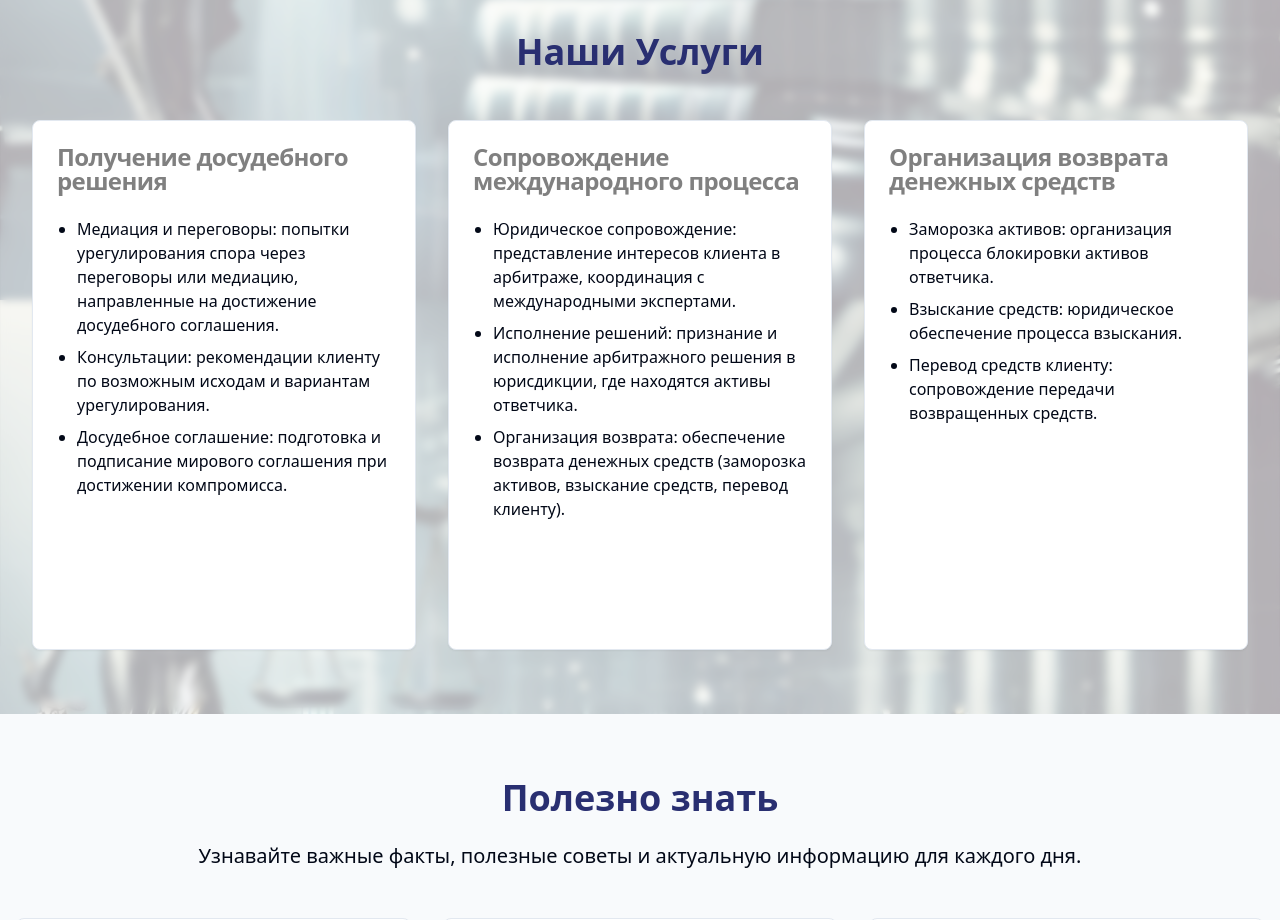
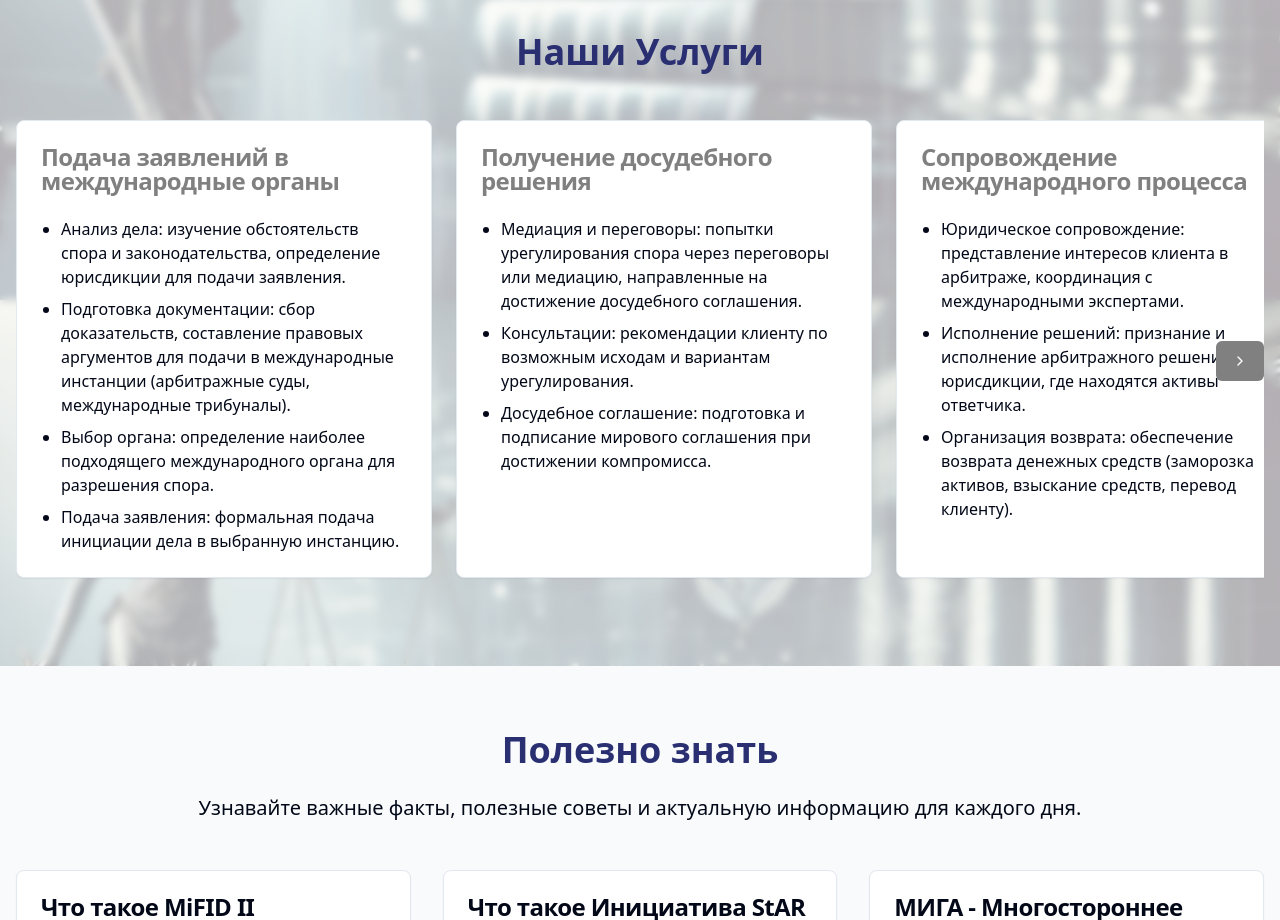
Before and after one commit to Horjoy9v/teslapp, a Next.js app: page / in a window 1280 px wide. Shown: the part 1300-2220 px from the top of the page. Built offline with nearby package versions, Linux system fonts and the light colour scheme.

Commit message:
Update Services.tsx

```diff
--- a/components/Services.tsx
+++ b/components/Services.tsx
@@ -1,19 +1,16 @@
-import { useState, useEffect } from "react";
-import { motion, useAnimation } from "framer-motion";
-import { useInView } from "react-intersection-observer";
-import { Card, CardHeader, CardTitle, CardContent } from "./ui/card";
+import { useRef, useEffect, useState } from "react"
+import { Card, CardHeader, CardTitle, CardContent } from "./ui/card"
+import { Button } from "./ui/button"
+import { ChevronLeft, ChevronRight } from "lucide-react"
 
 interface ServicesProps {
-  language: "en" | "ru";
+  language: "en" | "ru"
 }
 
 export default function Services({ language }: ServicesProps) {
-  const [currentIndex, setCurrentIndex] = useState(0);
-  const controls = useAnimation();
-  const [ref, inView] = useInView({
-    triggerOnce: true,
-    threshold: 0.1,
-  });
+  const scrollContainerRef = useRef<HTMLDivElement>(null)
+  const [showLeftArrow, setShowLeftArrow] = useState(false)
+  const [showRightArrow, setShowRightArrow] = useState(true)
 
   const content = {
     en: {
@@ -53,8 +50,7 @@ export default function Services({ language }: ServicesProps) {
           ],
         },
         {
-          title:
-            "Protection of the rights of an individual in disputes with companies",
+          title: "Protection of the rights of an individual in disputes with companies",
           description: [
             "Analysis of the client's rights: assessment of violations in accordance with international law and treaties.",
             "Consultations: development of a strategy for protecting interests and analysis of possible risks.",
@@ -125,68 +121,65 @@ export default function Services({ language }: ServicesProps) {
         },
       ],
     },
-  };
+  }
 
   useEffect(() => {
-    if (inView) {
-      controls.start("visible");
+    const container = scrollContainerRef.current
+    if (container) {
+      const handleScroll = () => {
+        setShowLeftArrow(container.scrollLeft > 0)
+        setShowRightArrow(container.scrollLeft < container.scrollWidth - container.clientWidth)
+      }
+
+      container.addEventListener("scroll", handleScroll)
+      handleScroll() // Initial check
+
+      return () => container.removeEventListener("scroll", handleScroll)
     }
-  }, [controls, inView]);
+  }, [])
 
-  useEffect(() => {
-    const interval = setInterval(() => {
-      setCurrentIndex(
-        (prevIndex) => (prevIndex + 1) % content[language].services.length
-      );
-    }, 5000);
-
-    return () => clearInterval(interval);
-  }, [language]);
-
-  const cardVariants = {
-    hidden: { opacity: 0, y: 50 },
-    visible: { opacity: 1, y: 0, transition: { duration: 0.5 } },
-  };
+  const scroll = (direction: "left" | "right") => {
+    const container = scrollContainerRef.current
+    if (container) {
+      const scrollAmount = container.clientWidth
+      container.scrollBy({
+        left: direction === "left" ? -scrollAmount : scrollAmount,
+        behavior: "smooth",
+      })
+    }
+  }
 
   return (
-    <section
-      ref={ref}
-      id="services"
-      className="py-16 bg-background/60 backdrop-blur-sm overflow-hidden"
-    >
+    <section id="services" className="py-16 bg-background/60 backdrop-blur-sm overflow-hidden">
       <div className="container mx-auto px-4">
-        <motion.h2
-          initial={{ opacity: 0, y: -50 }}
-          animate={controls}
-          variants={cardVariants}
-          className="text-3xl md:text-4xl font-bold mb-12 text-center text-[#292f71]"
-        >
-          {content[language].title}
-        </motion.h2>
+        <h2 className="text-3xl md:text-4xl font-bold mb-12 text-center text-[#292f71]">{content[language].title}</h2>
         <div className="relative">
-          <motion.div
-            className="flex transition-all duration-500 ease-in-out"
-            animate={{
-              x: `-${currentIndex * (100 / 3)}%`,
+          {showLeftArrow && (
+            <Button className="absolute left-0 top-1/2 transform -translate-y-1/2 z-10" onClick={() => scroll("left")}>
+              <ChevronLeft className="h-6 w-6" />
+            </Button>
+          )}
+          {showRightArrow && (
+            <Button
+              className="absolute right-0 top-1/2 transform -translate-y-1/2 z-10"
+              onClick={() => scroll("right")}
+            >
+              <ChevronRight className="h-6 w-6" />
+            </Button>
+          )}
+          <div
+            ref={scrollContainerRef}
+            className="flex overflow-x-auto space-x-6 pb-6 scrollbar-hide"
+            style={{
+              scrollBehavior: "smooth",
+              scrollSnapType: "x mandatory",
             }}
-            transition={{ type: "tween", ease: "easeInOut" }}
           >
-            {[
-              ...content[language].services,
-              ...content[language].services.slice(0, 2),
-            ].map((service, index) => (
-              <motion.div
-                key={index}
-                className="w-full md:w-1/2 lg:w-1/3 flex-shrink-0 px-4"
-                initial="hidden"
-                animate={controls}
-                variants={cardVariants}
-              >
+            {content[language].services.map((service, index) => (
+              <div key={index} className="w-full md:w-1/2 lg:w-1/3 flex-shrink-0 scroll-snap-align-start">
                 <Card className="h-full transform transition-transform duration-300 hover:scale-105 hover:shadow-lg bg-card text-card-foreground">
                   <CardHeader>
-                    <CardTitle className="text-primary">
-                      {service.title}
-                    </CardTitle>
+                    <CardTitle className="text-primary">{service.title}</CardTitle>
                   </CardHeader>
                   <CardContent>
                     <ul className="list-disc pl-5 space-y-2">
@@ -196,11 +189,11 @@ export default function Services({ language }: ServicesProps) {
                     </ul>
                   </CardContent>
                 </Card>
-              </motion.div>
+              </div>
             ))}
-          </motion.div>
+          </div>
         </div>
       </div>
     </section>
-  );
+  )
 }
```
